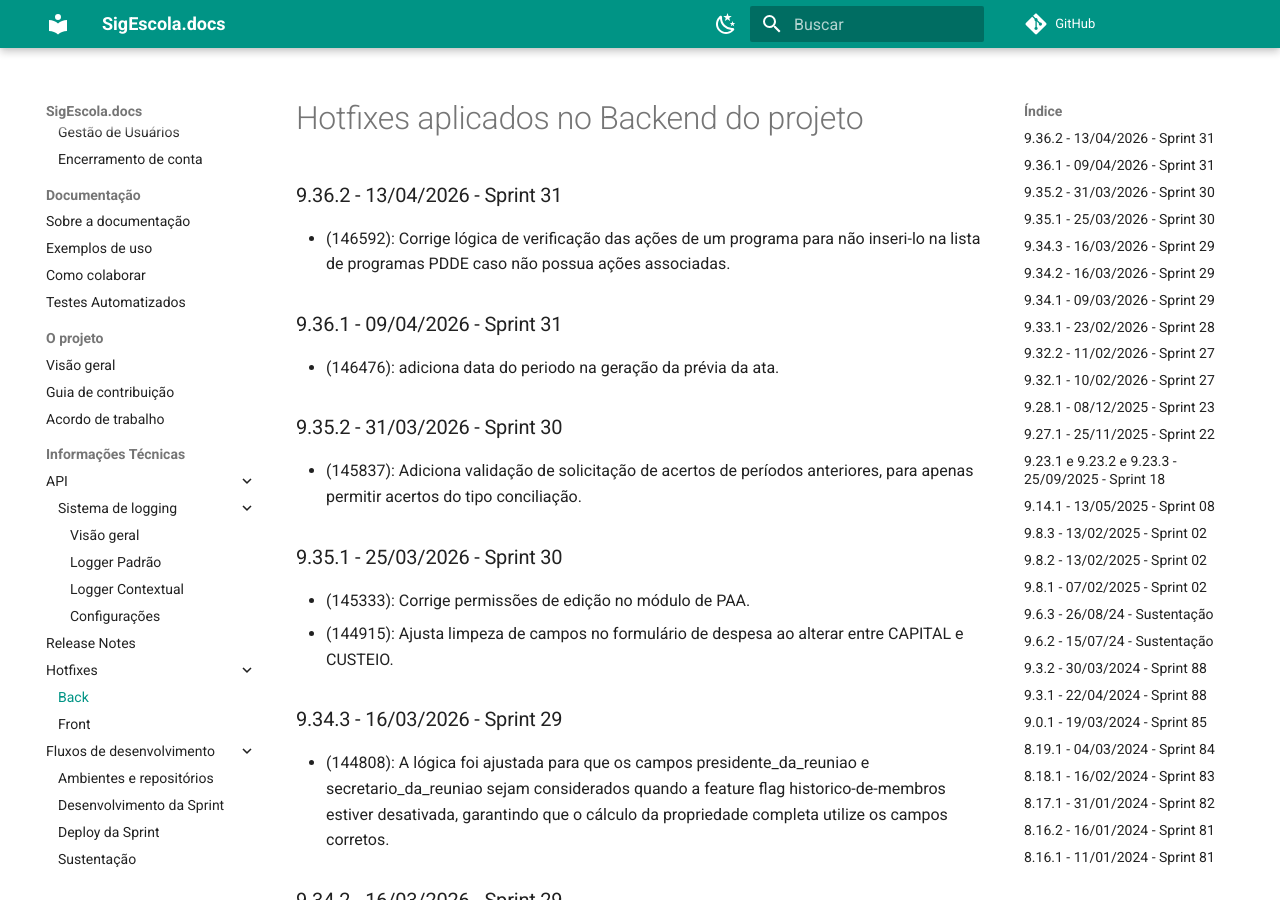
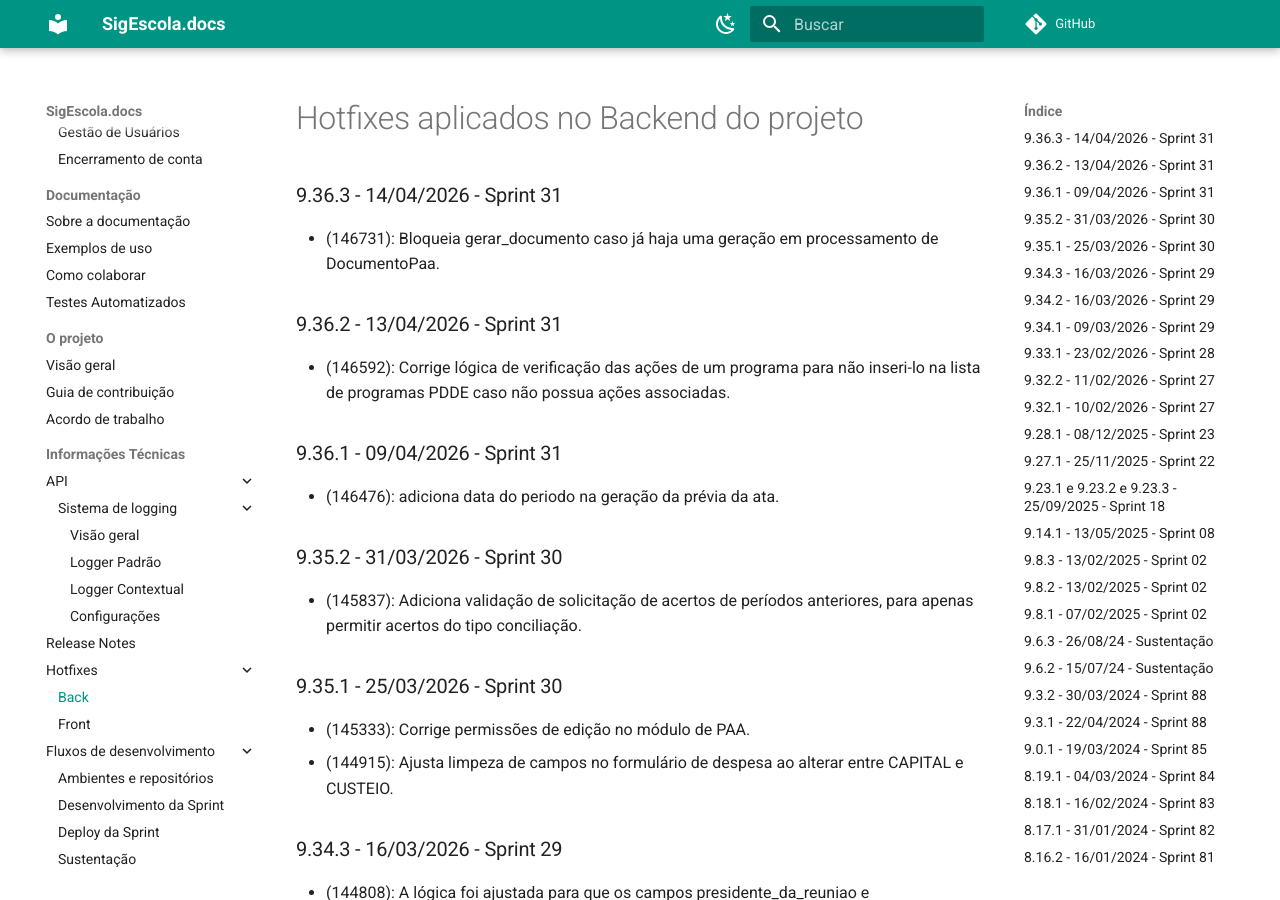
Before and after one commit to prefeiturasp/SME-PTRF-Docs, an MkDocs documentation site: the page built from docs/projeto/hotfixes_back.md, in a window 1280 px wide and 900 px high. Built offline with MkDocs 1.6.1 and Material for MkDocs 9.7.7, drawn with Linux system fonts in a browser that asks for light colours; comment, search, counter and statistics services are not loaded.

Commit message:
Add hotfix for document generation blocking

```diff
--- a/docs/projeto/hotfixes_back.md
+++ b/docs/projeto/hotfixes_back.md
@@ -1,4 +1,7 @@
 # Hotfixes aplicados no Backend do projeto
+
+### 9.36.3 - 14/04/2026 - Sprint 31
+* (146731): Bloqueia gerar_documento caso já haja uma geração em processamento de DocumentoPaa.
 
 ### 9.36.2 - 13/04/2026 - Sprint 31
 * (146592): Corrige lógica de verificação das ações de um programa para não inseri-lo na lista de programas PDDE caso não possua ações associadas.
```
